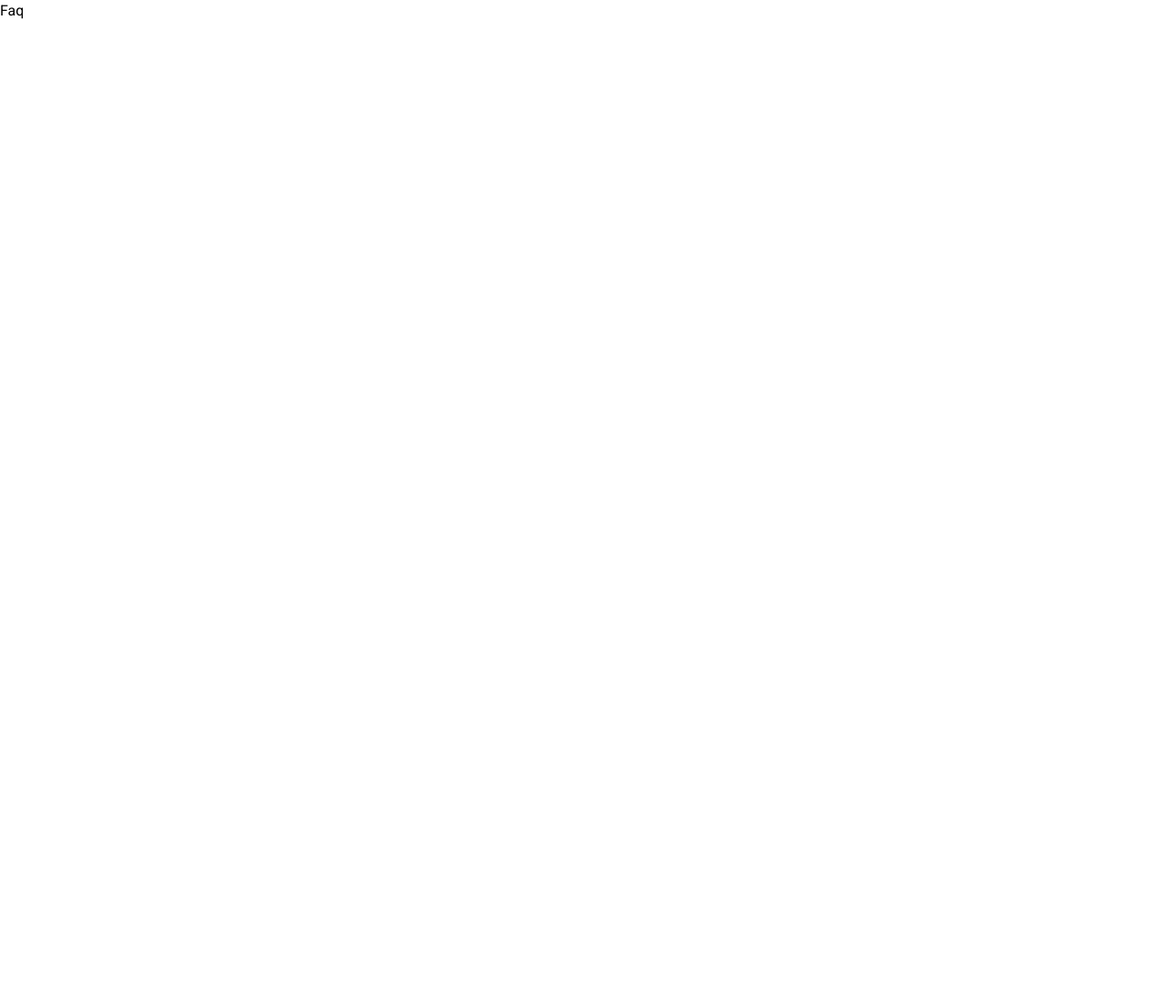
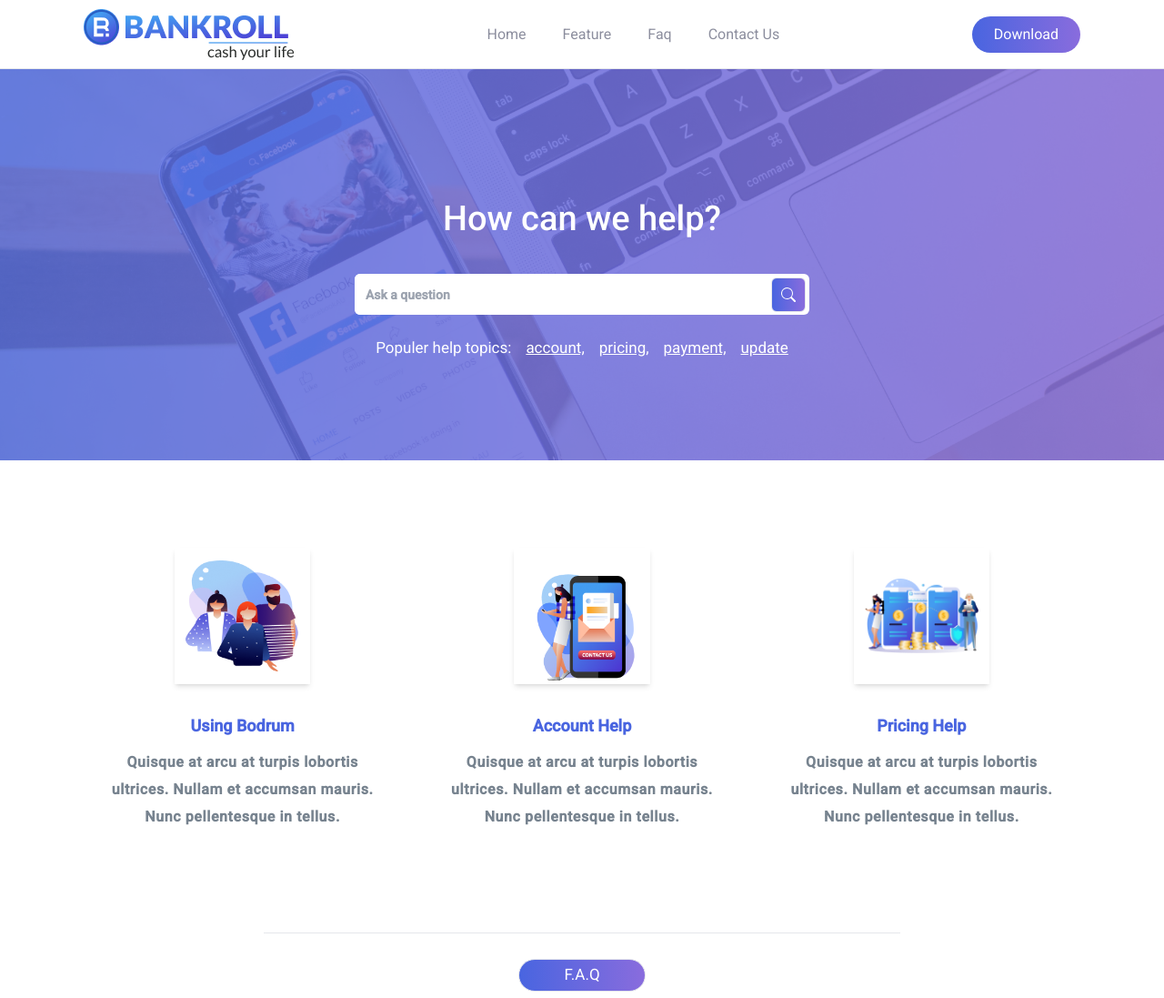
Before and after one commit to MariaAsiif/Bankroll-Web, a React (Create React App) app: page /faq in a window 1280 px wide. Shown: the top 1097 px of the page at 91% size. Before the commit the page ends 800 px from the top, so only its background shows below. Built offline with nearby package versions, Linux system fonts and the light colour scheme.

Commit message:
set name of page

```diff
--- a/src/components/FeatureComp/Faq.jsx
+++ b/src/components/FaqComp/Faq.jsx
@@ -1,6 +1,6 @@
 import React, { useState } from 'react'
 
-const Faq = () => {
+const Query = () => {
     const [active, setActive] = useState(0)
     const lists = ["Does the card work for international purchases?", "Do you offer a payment gateway?", "Do you provide virtual cards?"]
     return (
@@ -48,4 +48,4 @@ const Faq = () => {
     )
 }
 
-export default Faq
+export default Query
--- a/src/pages/Faq.jsx
+++ b/src/pages/Faq.jsx
@@ -1,8 +1,16 @@
 import React from 'react'
+import Layout from '../components/Layout/Layout'
+import Banner from '../components/FaqComp/Banner'
+import TypeHelp from '../components/FaqComp/TypeHelp'
+import Query from '../components/FaqComp/Faq'
 
 const Faq = () => {
   return (
-    <div>Faq</div>
+    <Layout>
+      <Banner />
+      <TypeHelp />
+      <Query />
+    </Layout>
   )
 }
 
--- a/src/pages/Feature.jsx
+++ b/src/pages/Feature.jsx
@@ -1,15 +1,10 @@
 import React from 'react'
 import Layout from '../components/Layout/Layout'
-import Banner from '../components/FeatureComp/Banner'
-import TypeHelp from '../components/FeatureComp/TypeHelp'
-import Faq from '../components/FeatureComp/Faq'
 
 const Feature = () => {
   return (
     <Layout>
-      <Banner/>
-      <TypeHelp/>
-      <Faq/>
+
 
     </Layout>
   )
```
Also changed, not shown: src/components/FaqComp/Banner.jsx (renamed from src/components/FeatureComp/Banner.jsx), src/components/FaqComp/TypeHelp.jsx (renamed from src/components/FeatureComp/TypeHelp.jsx).
